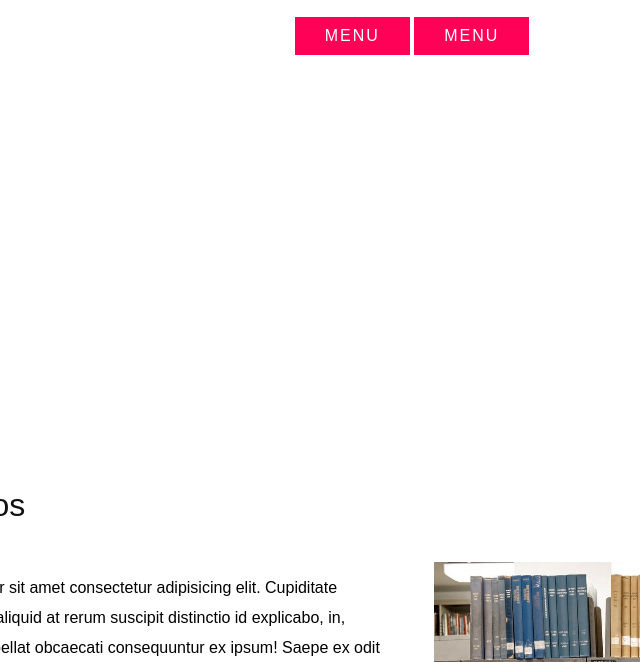
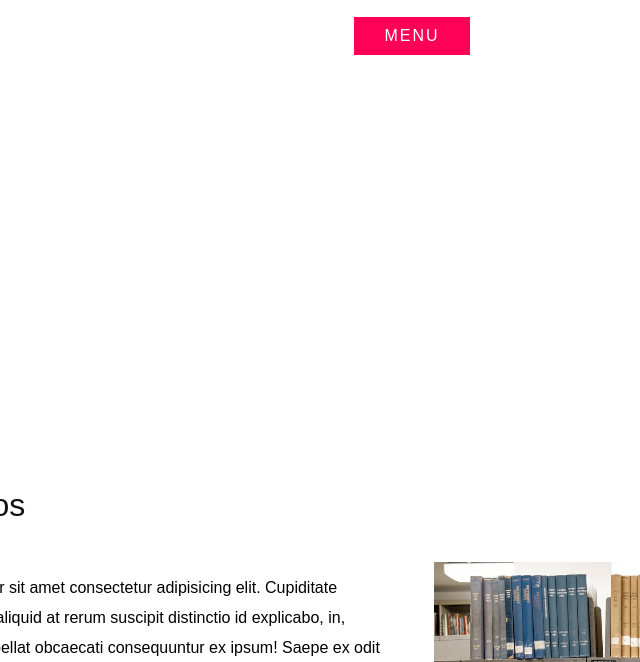
Before and after one commit to Junior233333/Univers-Archives, a plain HTML site: page index.html in a window 1280 px wide. Shown: the part 438-1100 px from the top of the page, without its empty margins (228-868 px from the left). Drawn offline with Linux system fonts and the light colour scheme.

Commit message:
first commit

```diff
--- a/index.html
+++ b/index.html
@@ -26,8 +26,7 @@
 
         <a href="#" class=
         "btn">Menu</a>
-        <a href="#" class=
-        "btn">Menu</a>
+
 
     </div>
 </section>
```
